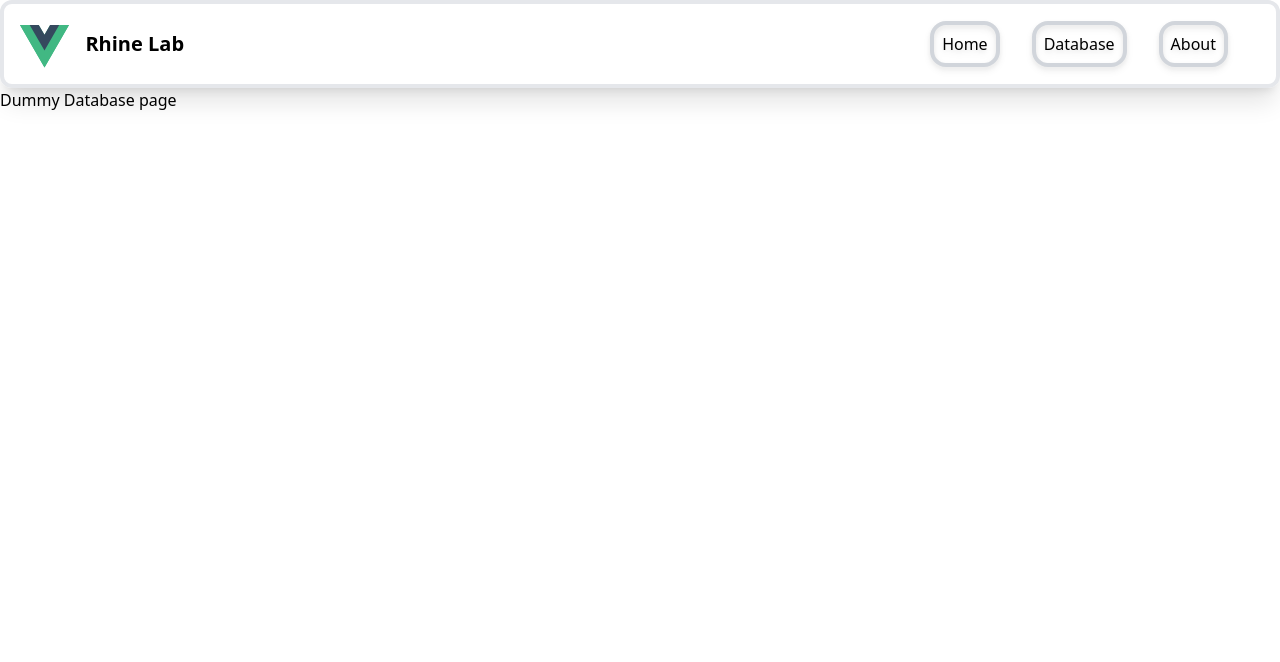
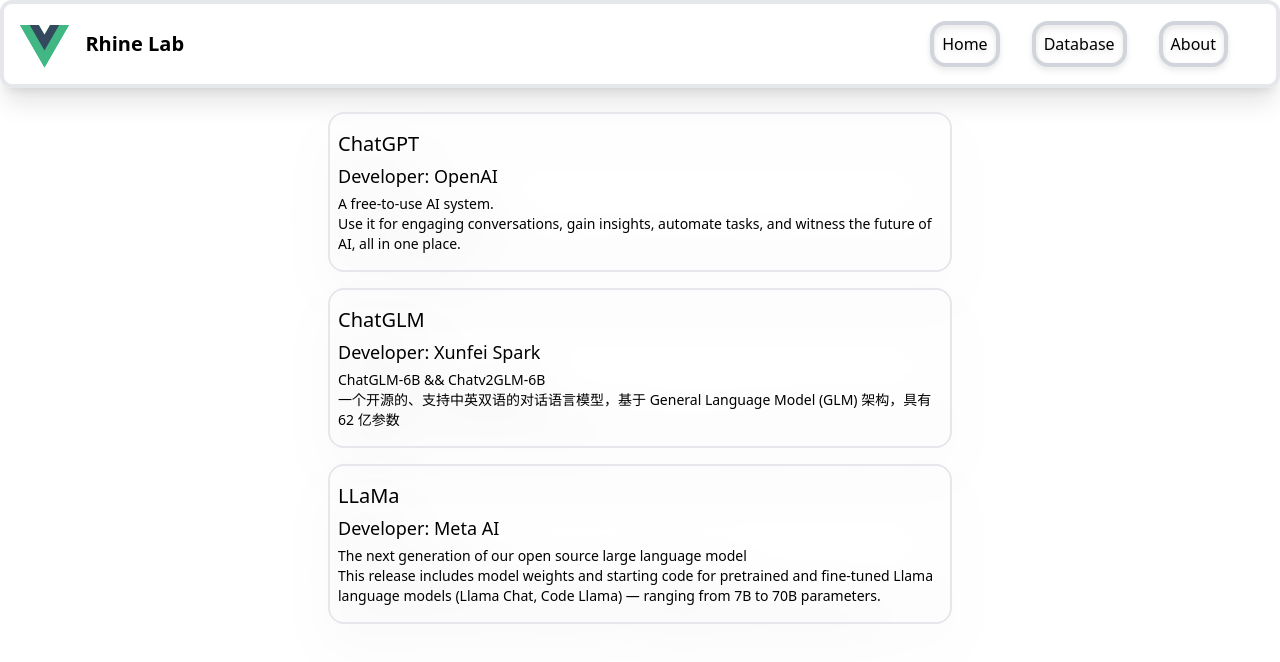
Before and after one commit to EndCredits/h5-final-assessment, a Vue app: page /#/database in a window 1280 px wide. Shown: the top 662 px of the page. Built offline with nearby package versions, Linux system fonts and the light colour scheme.

Commit message:
feat: Support generate LLMs from json file
Signed-off-by: EndCredits <endcredits@crepuscular-aosp.icu>

```diff
--- /dev/null
+++ b/src/assets/llmdb/llmdb.json
@@ -0,0 +1,26 @@
+{
+  "article1": {
+    "title": "ChatGPT",
+    "developer": "OpenAI",
+    "paras": {
+      "para1": "A free-to-use AI system.",
+      "para2": "Use it for engaging conversations, gain insights, automate tasks, and witness the future of AI, all in one place."
+    }
+  },
+  "article2": {
+    "title": "ChatGLM",
+    "developer": "Xunfei Spark",
+    "paras": {
+      "para1": "ChatGLM-6B && Chatv2GLM-6B ",
+      "para2": "一个开源的、支持中英双语的对话语言模型，基于 General Language Model (GLM) 架构，具有 62 亿参数"
+    }
+  },
+  "article3": {
+    "title":"LLaMa",
+    "developer": "Meta AI",
+    "paras": {
+      "para1": "The next generation of our open source large language model",
+      "para2": "This release includes model weights and starting code for pretrained and fine-tuned Llama language models (Llama Chat, Code Llama) — ranging from 7B to 70B parameters."
+    }
+  }
+}
--- /dev/null
+++ b/src/components/ContentsProvider.vue
@@ -0,0 +1,16 @@
+<script setup>
+import articles from "../assets/llmdb/llmdb.json";
+</script>
+
+<template>
+  <div v-for="item in articles" :key="item.title" class="mx-2 border-2 my-2 drop-shadow-2xl hover:drop-shadow-md rounded-2xl lg:w-1/2">
+    <p class="text-bold text-xl mt-4 mx-2">{{ item.title }}</p>
+    <p class="text-semibold text-lg my-1 mx-2">Developer: {{ item.developer }} </p>
+    <div v-for="para in item.paras">
+      <p class="text-normal text-sm mx-2">{{ para }}</p>
+    </div>
+    <div class="mb-4"></div>
+  </div>
+</template>
+
+<style scoped></style>
--- a/src/views/DatabaseView.vue
+++ b/src/views/DatabaseView.vue
@@ -1,9 +1,13 @@
 <script setup>
+import ContentsProvider from "../components/ContentsProvider.vue";
 </script>
 
 <template>
-    <p> Dummy Database page </p>
+  <div>
+    <div class="flex flex-col my-4 mx-4 items-center justify-center box-content">
+      <ContentsProvider />
+    </div>
+  </div>
 </template>
 
-<style scoped>
-</style>
+<style scoped></style>
```
